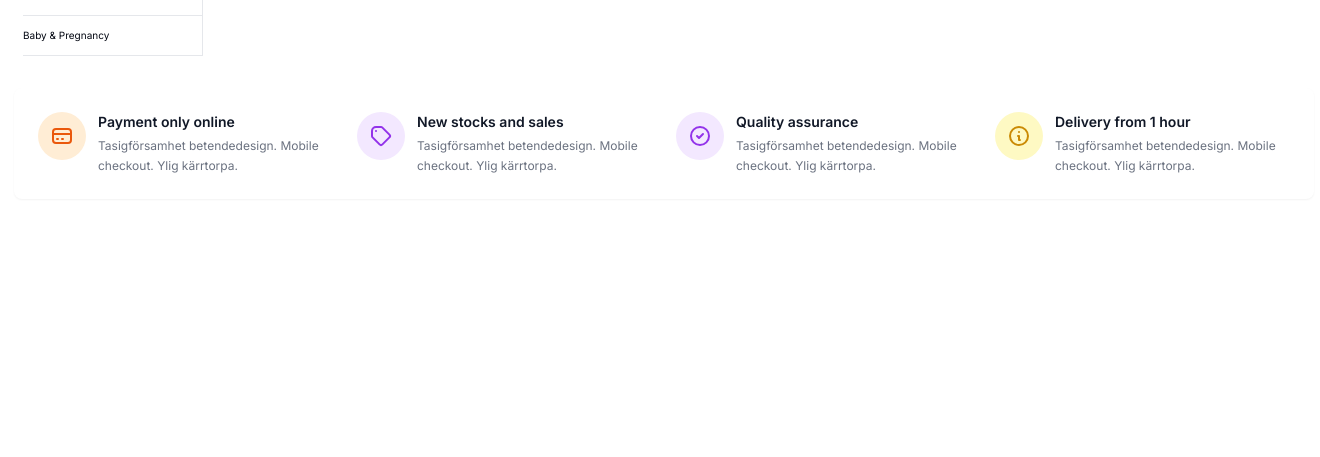
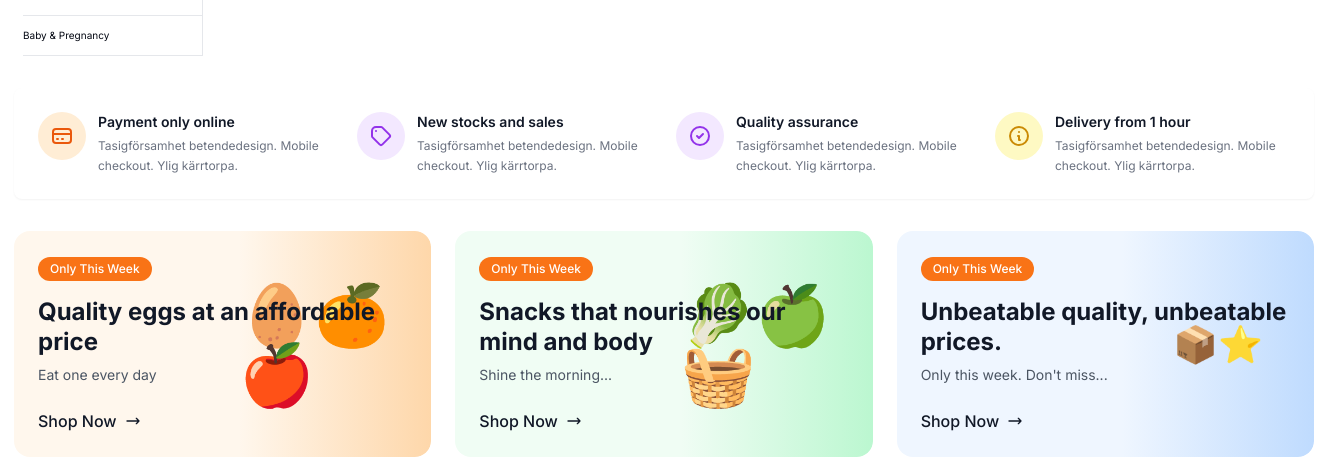
Before and after one commit to Telvin088/Homeway_final, a Django app: page /shop/home/ in a window 1320 px wide. Shown: the part 384-841 px from the top of the page. Before the commit the page ends 557 px from the top, so only its background shows below. Run offline with Django 5.2, Linux system fonts and the light colour scheme; data comes from the database, SQL or seed files in the repository; some libraries are stand-ins or nearby versions.

Commit message:
Assistant checkpoint: Add promotional cards section below features
Assistant generated file changes:
- homeway/shop/templates/shop/home.html: Add promotional cards section below features

---

User prompt:

@homeway/shop/templates/shop/home.html
add this code and make sure in the ui it appears below the categories and the sliding images containers..and make sure the width fits

Replit-Commit-Author: Assistant
Replit-Commit-Session-Id: b83da898-0426-42f2-b22b-1778c5fe42e7

```diff
--- a/homeway/shop/templates/shop/home.html
+++ b/homeway/shop/templates/shop/home.html
@@ -244,6 +244,92 @@
     </div>
 </div>
 
+<!-- Promotional Cards Section -->
+<div class="mt-8" style="width: 1300px; margin-left: -22px;">
+    <div class="grid grid-cols-1 md:grid-cols-3 gap-6">
+        <!-- Quality eggs card -->
+        <div class="bg-orange-50 rounded-2xl p-6 relative overflow-hidden">
+            <div class="relative z-10">
+                <span class="inline-block bg-orange-500 text-white text-xs font-medium px-3 py-1 rounded-full mb-4">
+                    Only This Week
+                </span>
+                <h2 class="text-2xl font-bold text-gray-900 mb-2 leading-tight">
+                    Quality eggs at an affordable price
+                </h2>
+                <p class="text-gray-600 text-sm mb-6">
+                    Eat one every day
+                </p>
+                <button class="flex items-center text-gray-900 font-medium hover:text-orange-600 transition-colors">
+                    Shop Now
+                    <svg class="w-4 h-4 ml-2" fill="none" stroke="currentColor" viewBox="0 0 24 24">
+                        <path stroke-linecap="round" stroke-linejoin="round" stroke-width="2" d="M17 8l4 4m0 0l-4 4m4-4H3"></path>
+                    </svg>
+                </button>
+            </div>
+            <!-- Product image placeholder -->
+            <div class="absolute right-0 top-0 w-48 h-full">
+                <div class="w-full h-full bg-gradient-to-l from-orange-200 to-transparent rounded-r-2xl flex items-center justify-center">
+                    <div class="text-6xl">🥚🍊🍎</div>
+                </div>
+            </div>
+        </div>
+
+        <!-- Snacks card -->
+        <div class="bg-green-50 rounded-2xl p-6 relative overflow-hidden">
+            <div class="relative z-10">
+                <span class="inline-block bg-orange-500 text-white text-xs font-medium px-3 py-1 rounded-full mb-4">
+                    Only This Week
+                </span>
+                <h2 class="text-2xl font-bold text-gray-900 mb-2 leading-tight">
+                    Snacks that nourishes our mind and body
+                </h2>
+                <p class="text-gray-600 text-sm mb-6">
+                    Shine the morning...
+                </p>
+                <button class="flex items-center text-gray-900 font-medium hover:text-green-600 transition-colors">
+                    Shop Now
+                    <svg class="w-4 h-4 ml-2" fill="none" stroke="currentColor" viewBox="0 0 24 24">
+                        <path stroke-linecap="round" stroke-linejoin="round" stroke-width="2" d="M17 8l4 4m0 0l-4 4m4-4H3"></path>
+                    </svg>
+                </button>
+            </div>
+            <!-- Product image placeholder -->
+            <div class="absolute right-0 top-0 w-48 h-full">
+                <div class="w-full h-full bg-gradient-to-l from-green-200 to-transparent rounded-r-2xl flex items-center justify-center">
+                    <div class="text-6xl">🥬🍏🧺</div>
+                </div>
+            </div>
+        </div>
+
+        <!-- Unbeatable quality card -->
+        <div class="bg-blue-50 rounded-2xl p-6 relative overflow-hidden">
+            <div class="relative z-10">
+                <span class="inline-block bg-orange-500 text-white text-xs font-medium px-3 py-1 rounded-full mb-4">
+                    Only This Week
+                </span>
+                <h2 class="text-2xl font-bold text-gray-900 mb-2 leading-tight">
+                    Unbeatable quality, unbeatable prices.
+                </h2>
+                <p class="text-gray-600 text-sm mb-6">
+                    Only this week. Don't miss...
+                </p>
+                <button class="flex items-center text-gray-900 font-medium hover:text-blue-600 transition-colors">
+                    Shop Now
+                    <svg class="w-4 h-4 ml-2" fill="none" stroke="currentColor" viewBox="0 0 24 24">
+                        <path stroke-linecap="round" stroke-linejoin="round" stroke-width="2" d="M17 8l4 4m0 0l-4 4m4-4H3"></path>
+                    </svg>
+                </button>
+            </div>
+            <!-- Product image placeholder -->
+            <div class="absolute right-0 top-0 w-48 h-full">
+                <div class="w-full h-full bg-gradient-to-l from-blue-200 to-transparent rounded-r-2xl flex items-center justify-center">
+                    <div class="text-4xl">📦⭐</div>
+                </div>
+            </div>
+        </div>
+    </div>
+</div>
+
 
 
 <script>
```
